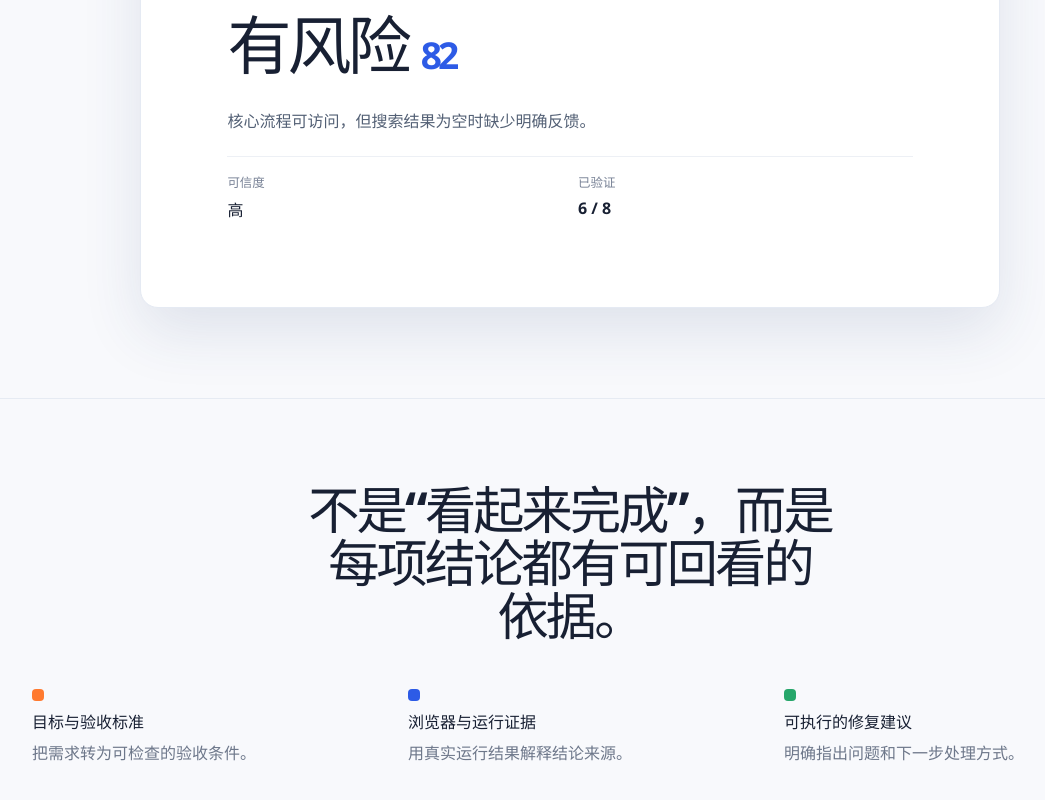
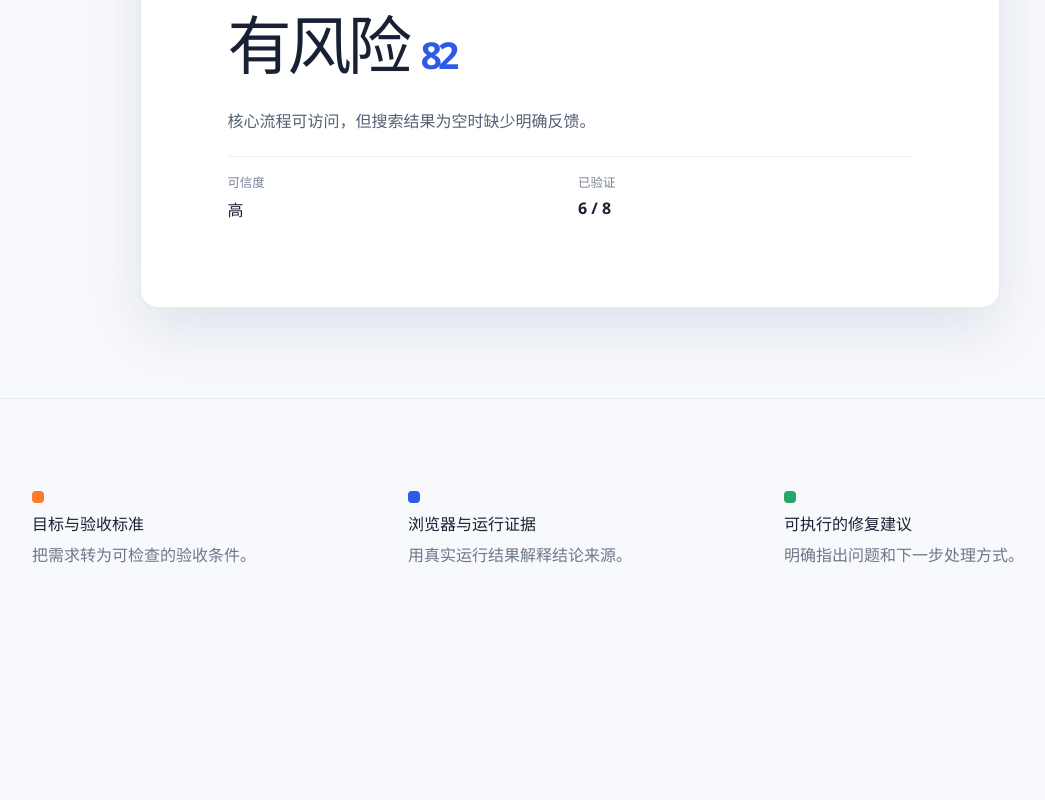
Before and after one commit to 904483446/dmys, a Next.js app in the folder apps/web/: page / in a window 1280 px wide. Shown: the part 793-1593 px from the top of the page, without its empty margins (70-1115 px from the left). After the commit the page ends 1450 px from the top, so only its background shows below. Built offline with nearby package versions, Linux system fonts and the light colour scheme.

Commit message:
fix(web): simplify landing evidence section

```diff
--- a/apps/web/src/app/page.tsx
+++ b/apps/web/src/app/page.tsx
@@ -43,7 +43,6 @@ export default function HomePage() {
         </section>
       </section>
       <section className="home-evidence landing-capabilities" id="how-it-works" aria-label="证据链说明">
-        <h2>不是“看起来完成”，而是每项结论都有可回看的依据。</h2>
         <ol id="evidence">
           <li>
             <strong>目标与验收标准</strong>
--- a/apps/web/src/app/styles.css
+++ b/apps/web/src/app/styles.css
@@ -60,8 +60,7 @@ button, input, textarea { font: inherit; }
 .landing-preview-content { display: grid; gap: 1.3rem; padding: clamp(1.5rem, 4vw, 3rem); }
 .landing-preview-content > strong { font-size: clamp(2.2rem, 5vw, 4rem); }
 .landing-capabilities { padding-top: 84px; text-align: center; }
-.landing-capabilities h2 { margin: 0 auto 38px; }
-.landing-capabilities ol { list-style: none; }
+.landing-capabilities ol { list-style: none; margin: 0; }
 .landing-capabilities li { display: grid; gap: 8px; padding: 8px 18px; text-align: left; }
 .landing-capabilities li::before { content: ""; width: 12px; height: 12px; border-radius: 4px; background: #ff7a2f; }
 .landing-capabilities li:nth-child(2)::before { background: #2d5be6; }
```
Also changed, not shown: 1 other file (tests, documents, lock files or other folders).
